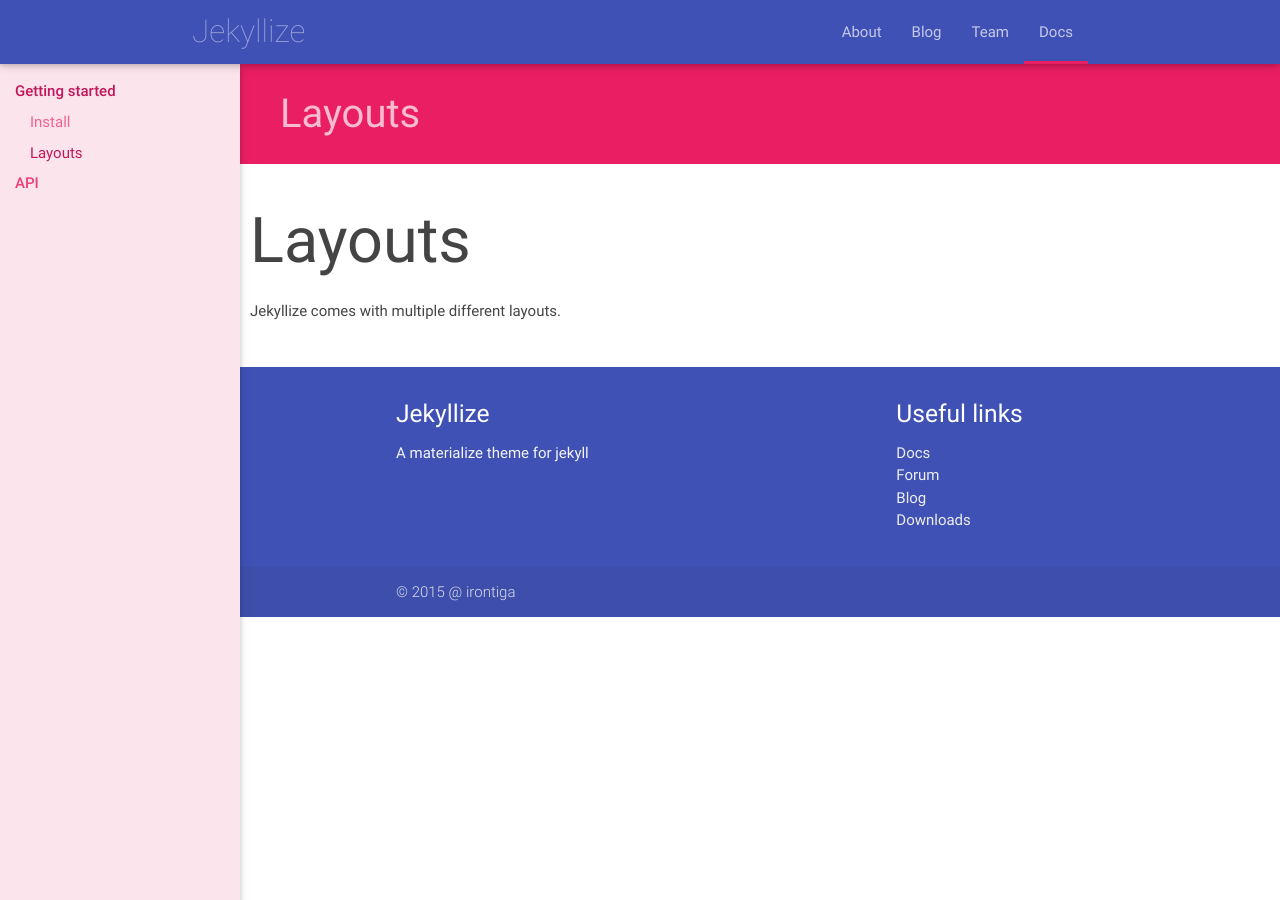
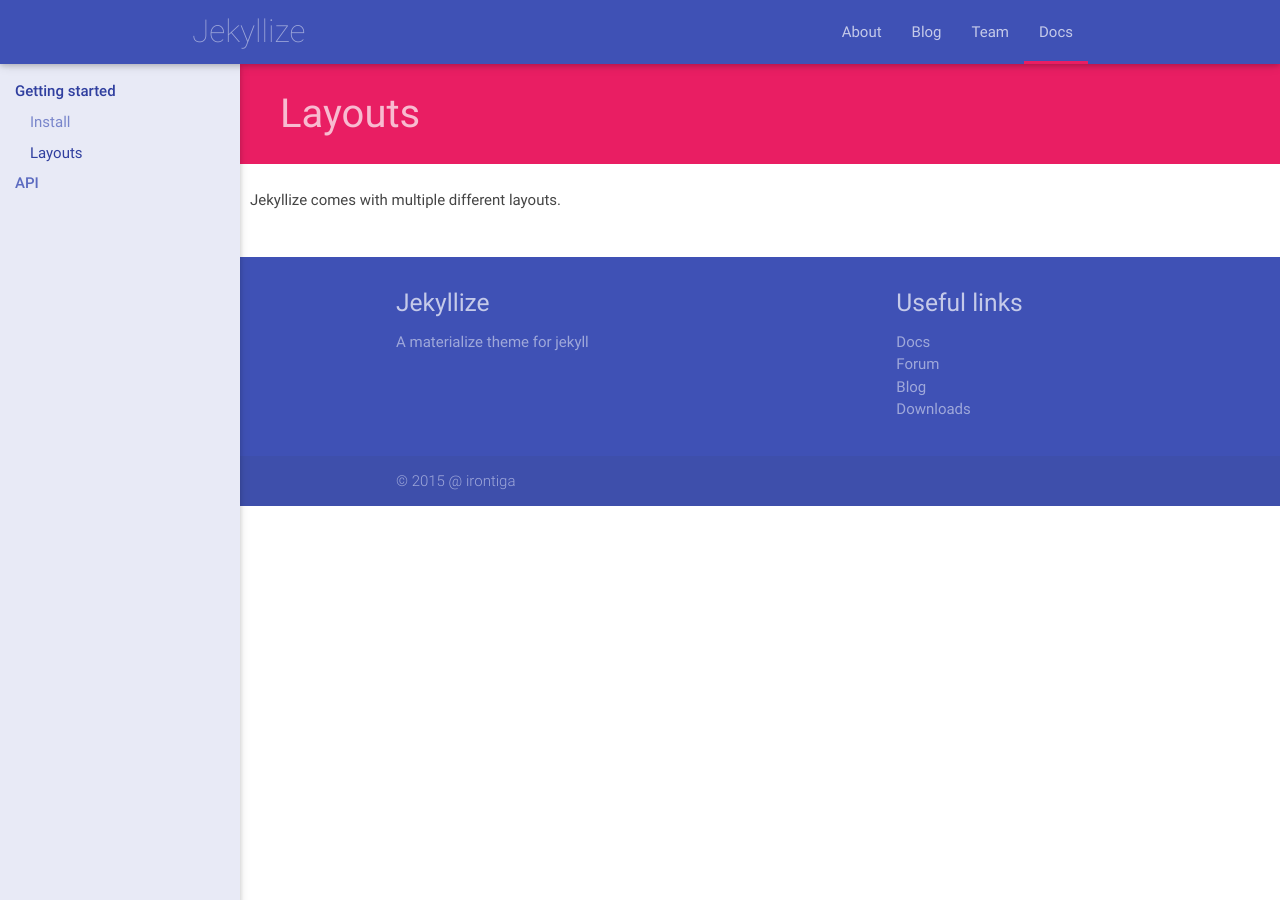
Before and after one commit to irontiga/material-jekyllize, a Jekyll site: the page built from docs/getting-started/layouts.md, in a window 1280 px wide. Built offline with Jekyll 4.4.1, drawn with Linux system fonts in a browser that asks for light colours; nearby versions of some CDN libraries.

Commit message:
Docs fixes, accent is ugly

```diff
--- a/_includes/footer.html
+++ b/_includes/footer.html
@@ -3,26 +3,26 @@
 	<div class="container">
 		<div class="row">
 			<div class="col l6 s12">
-				<h5 class="white-text">
+				<h5 class="primary-text text-lighten-4">
 					{{ site.title }}
 				</h5>
-                <p class="grey-text text-lighten-4">
+                <p class="primary-text text-lighten-3">
 					{{ site.description }}
 				</p>
 			</div>
 			<div class="col l4 offset-l2 s12">
-				<h5 class="white-text">Useful links</h5>
+				<h5 class="primary-text text-lighten-4">Useful links</h5>
 				<ul>
-					<li><a class="grey-text text-lighten-3" href="#!">Docs</a></li>
-					<li><a class="grey-text text-lighten-3" href="#!">Forum</a></li>
-					<li><a class="grey-text text-lighten-3" href="#!">Blog</a></li>
-					<li><a class="grey-text text-lighten-3" href="#!">Downloads</a></li>
+					<li><a class="primary-text text-lighten-3" href="#!">Docs</a></li>
+					<li><a class="primary-text text-lighten-3" href="#!">Forum</a></li>
+					<li><a class="primary-text text-lighten-3" href="#!">Blog</a></li>
+					<li><a class="primary-text text-lighten-3" href="#!">Downloads</a></li>
 				</ul>
 			</div>
 		</div>
 	</div>
 	<div class="footer-copyright">
-		<div class="container">
+		<div class="container primary-text text-lighten-3">
 			© 2015 @ irontiga
 		</div>
 	</div>
--- a/css/main.scss
+++ b/css/main.scss
@@ -202,7 +202,7 @@ nav {
 /* Docs page sidebar */
 .side-nav.fixed{
 	padding-top:12px;
-	background: map-get($accent,lighten-5);
+	background: map-get($primary,lighten-5);
 
 	/* remove the ripple */
 	.waves-effect .waves-ripple{
@@ -215,9 +215,9 @@ nav {
 		font-weight: 500;
 		&.active{
 			background-color: transparent;
-			color: map-get($accent,darken-2) !important;
+			color: map-get($primary,darken-2) !important;
 		}
-		color: map-get($accent,lighten-1)
+		color: map-get($primary,lighten-1)
 	}
 	.collapsible-body{
 		padding-left:15px;
@@ -228,15 +228,15 @@ nav {
 			background-color: transparent;
 			a{
 				line-height:30px;
-				color: map-get($accent,lighten-2);
+				color: map-get($primary,lighten-2);
 			}
 			&.active, &:hover{
 				background-color: transparent;
 				a{
-					color: map-get($accent,darken-2);
+					color: map-get($primary,darken-2);
 				}
 				> a{
-					color: map-get($accent,darken-2);
+					color: map-get($primary,darken-2);
 				}
 			}
 		}
@@ -250,7 +250,7 @@ nav {
 		&.active{
 			background-color: transparent;
 			> a{
-				color: map-get($accent,lighten-2);
+				color: map-get($primary,lighten-2);
 			}
 		}
 	}
--- a/docs/getting-started/layouts.md
+++ b/docs/getting-started/layouts.md
@@ -5,6 +5,4 @@ permalink: /docs/getting-started/layouts/
 group: "getting-started"
 ---
 
-# Layouts
-
 Jekyllize comes with multiple different layouts.
```
Also changed, not shown: docs/api/sass.md (+0 -2 lines), docs/getting-started/install.md (+0 -2 lines).
